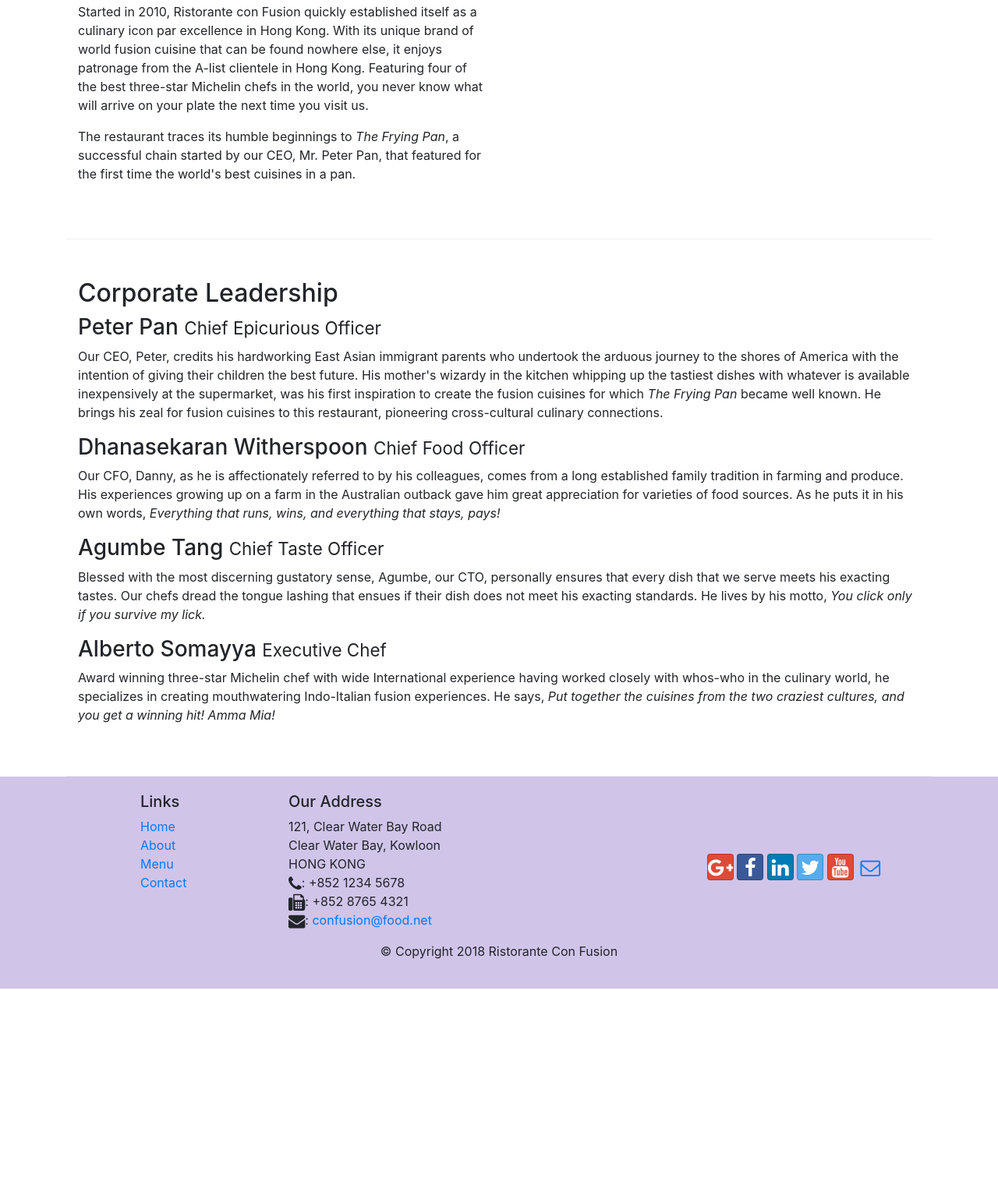
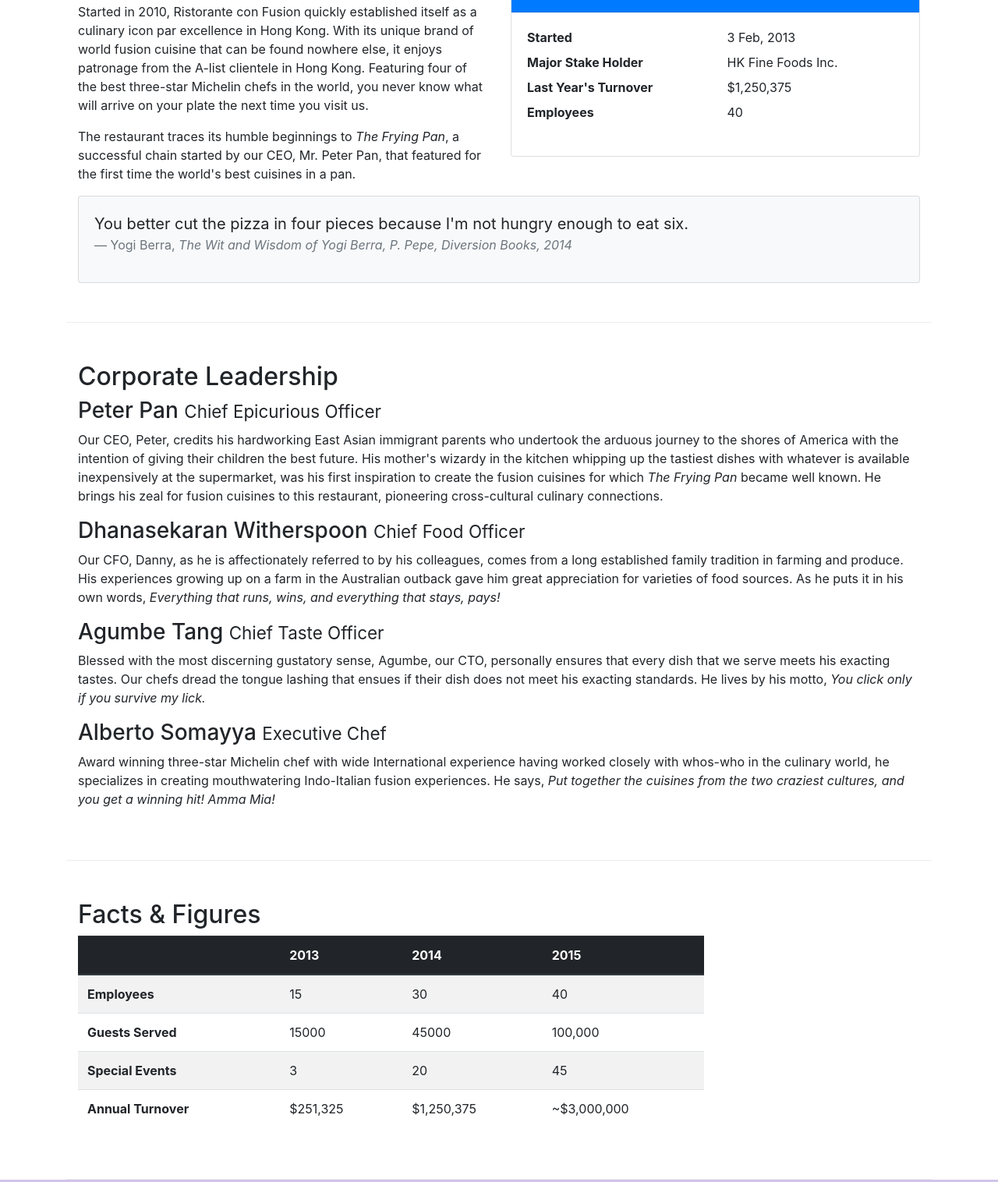
Before and after one commit to adityaSrivastava29/Bootstrap4, a website: page aboutus.html in a window 1280 px wide. Shown: the part 558-2074 px from the top of the page at 78% size. Before the commit the page ends 1826 px from the top, so only its background shows below. Drawn offline with nearby package versions, Linux system fonts and the light colour scheme.

Commit message:
Tables and Cards

```diff
--- a/aboutus.html
+++ b/aboutus.html
@@ -65,6 +65,36 @@
                 <p>The restaurant traces its humble beginnings to <em>The Frying Pan</em>, a successful chain started by our CEO, Mr. Peter Pan, that featured for the first time the world's best cuisines in a pan.</p>
             </div>
             <div class="col-12 col-sm">
+                <div class="card">
+                    <h3 class="card-header bg-primary text-white">Facts At a Glance</h3>
+                    <div class="card-body">
+                        <dl class="row">
+                            <dt class="col-6">Started</dt>
+                            <dd class="col-6">3 Feb, 2013</dd>
+                            <dt class="col-6">Major Stake Holder</dt>
+                            <dd class="col-6">HK Fine Foods Inc.</dd>
+                            <dt class="col-6">Last Year's Turnover</dt>
+                            <dd class="col-6">$1,250,375</dd>
+                            <dt class="col-6">Employees</dt>
+                            <dd class="col-6">40</dd>
+                        </dl>
+                    </div>
+                </div>
+            </div>
+
+
+
+            <div class="col-12">
+                <div class="card card-body bg-light">
+                    <blockquote class="blockquote">
+                        <p class="mb-0">You better cut the pizza in four pieces because
+                            I'm not hungry enough to eat six.</p>
+                        <footer class="blockquote-footer">Yogi Berra,
+                            <cite title="Source Title">The Wit and Wisdom of Yogi Berra,
+                            P. Pepe, Diversion Books, 2014</cite>
+                        </footer>
+                    </blockquote>
+                </div>
             </div>
         </div>
 
@@ -82,7 +112,50 @@
                 <p class="d-none d-sm-block">Award winning three-star Michelin chef with wide International experience having worked closely with whos-who in the culinary world, he specializes in creating mouthwatering Indo-Italian fusion experiences. He says, <em>Put together the cuisines from the two craziest cultures, and you get a winning hit! Amma Mia!</em></p>
             </div>
        </div>
-
+        <div class="row row-content">
+            <div class="col-12 col-sm-9">
+                <h2>Facts &amp; Figures</h2>
+                <div class="table-responsive">
+                    <table class="table table-striped">
+                        <thead class="thead-dark">
+                            <tr>
+                                <th>&nbsp;</th>
+                                <th>2013</th>
+                                <th>2014</th>
+                                <th>2015</th>
+                            </tr>
+                        </thead>
+                        <tbody>
+                            <tr>
+                                <th>Employees</th>
+                                <td>15</td>
+                                <td>30</td>
+                                <td>40</td>
+                            </tr>
+                            <tr>
+                                <th>Guests Served</th>
+                                <td>15000</td>
+                                <td>45000</td>
+                                <td>100,000</td>
+                            </tr>
+                            <tr>
+                                <th>Special Events</th>
+                                <td>3</td>
+                                <td>20</td>
+                                <td>45</td>
+                            </tr>
+                            <tr>
+                                <th>Annual Turnover</th>
+                                <td>$251,325</td>
+                                <td>$1,250,375</td>
+                                <td>~$3,000,000</td>
+                            </tr>
+                        </tbody>
+                    </table>
+                </div>
+            </div>
+            <div class="col-12 col-sm-3"></div>
+        </div>
     </div>
 
     <footer class="footer">
```
Also changed, not shown: index.html (+1 -1 lines).
